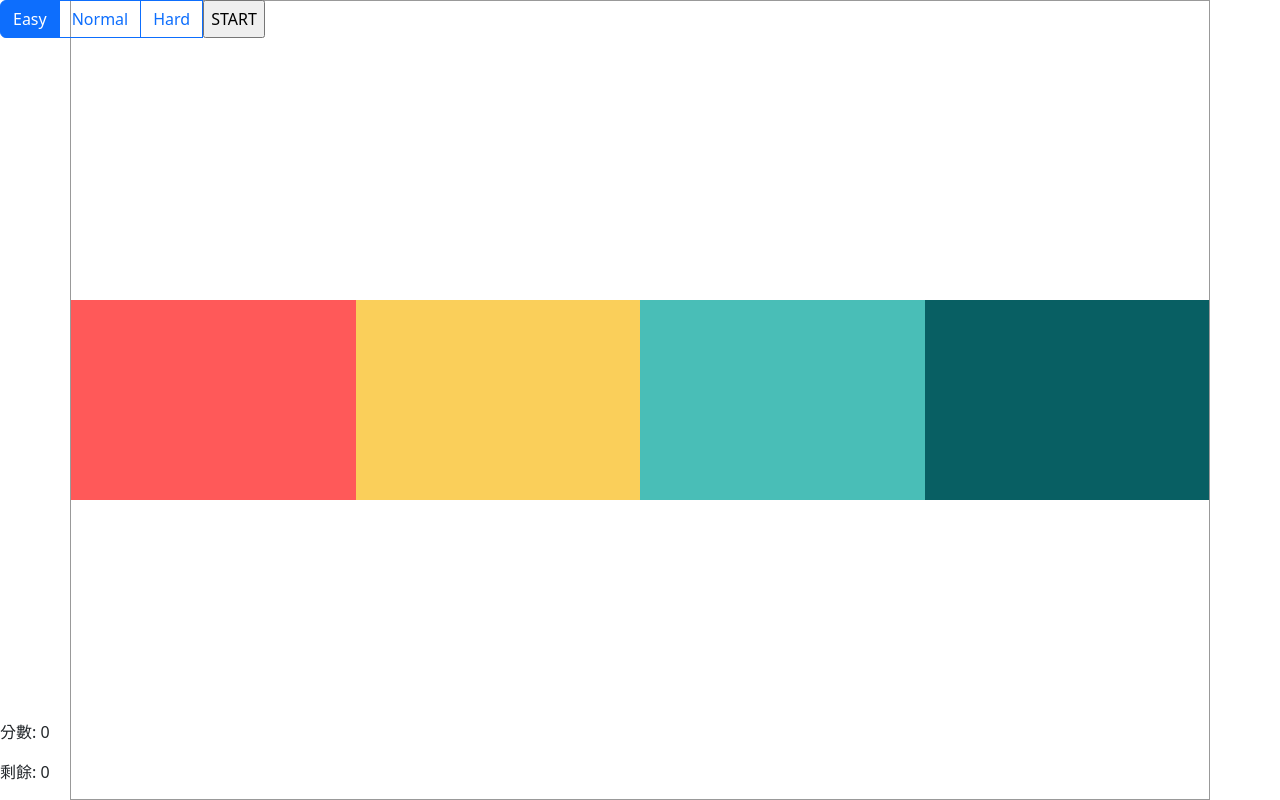
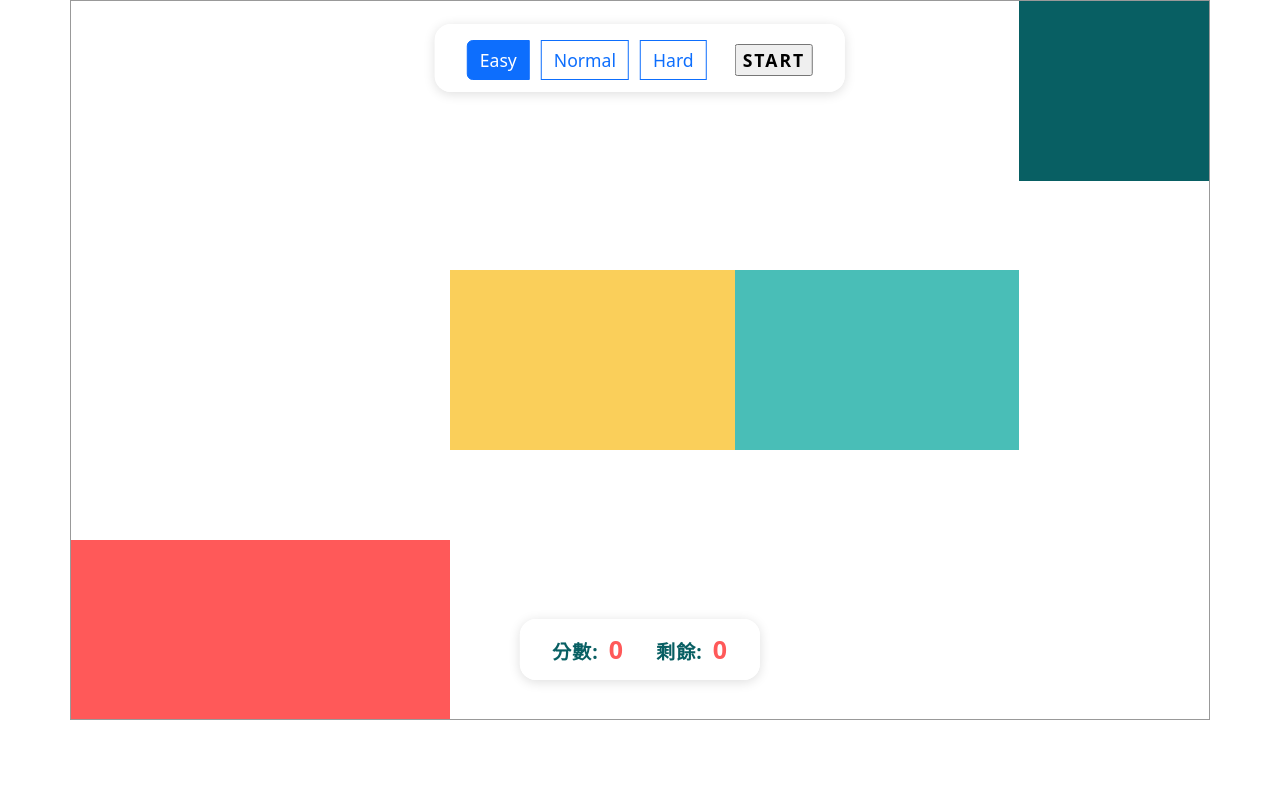
Before and after one commit to BobKuo/hw-jqgame, a plain HTML site: page index.html in a window 1280 px wide. Drawn offline with nearby package versions, Linux system fonts and the light colour scheme.

Commit message:
完成版

```diff
--- a/index.html
+++ b/index.html
@@ -17,11 +17,12 @@
     body {
       width: 100vw;
       height: 100vh;
+
     }
 
     #game {
       border: 1px solid #999;
-      height: 100%;
+      height: 90%;
       padding: 0;
 
       position: relative;
@@ -101,16 +102,68 @@
 
     #game-menu {
       position: fixed;
-      top: 0;
-      left: 0;
-      z-index: 1;
+      top: 24px;
+      left: 50%;
+      transform: translateX(-50%);
+      z-index: 10;
+      background: rgba(255, 255, 255, 0.95);
+      border-radius: 16px;
+      box-shadow: 0 2px 12px #0002;
+      padding: 16px 32px 12px 32px;
+      display: flex;
+      gap: 12px;
+      align-items: center;
+    }
+
+    #game-menu label,
+    #game-menu input[type="button"] {
+      margin-bottom: 0;
+      font-size: 1.1rem;
+    }
+
+    #game-menu input[type="button"] {
+      margin-left: 16px;
+      font-weight: bold;
+      letter-spacing: 2px;
     }
 
     #score-board {
       position: fixed;
-      bottom: 0;
-      left: 0;
-      z-index: 1;
+      bottom: 15%;
+      left: 50%;
+      transform: translateX(-50%);
+      z-index: 10;
+      background: rgba(255, 255, 255, 0.95);
+      border-radius: 16px;
+      box-shadow: 0 2px 12px #0002;
+      padding: 12px 32px;
+      font-size: 1.2rem;
+      display: flex;
+      gap: 32px;
+      align-items: center;
+      min-width: 220px;
+      justify-content: center;
+    }
+
+    #score-board p {
+      margin: 0;
+      font-weight: bold;
+      color: #085f63;
+      letter-spacing: 1px;
+    }
+
+    #score-board span {
+      color: #ff5959;
+      font-size: 1.3em;
+      margin-left: 4px;
+    }
+
+    #score-board.in-game {
+      position: absolute;
+      left: 50%;
+      bottom: 0px;
+      transform: translateX(-50%);
+      z-index: 20;
     }
   </style>
 </head>
@@ -131,19 +184,20 @@
 
   </div>
 
+
   <div id="score-board">
     <p>分數: <span id="text-score">0</span></p>
     <p>剩餘: <span id="text-time">0</span></p>
   </div>
 
-
   <div id="game" class="container">
     <div class="row w-100 h-100 g-0 align-items-center position-absolute">
-      <div class="place col-3 h-25 bg-color1"></div>
+      <div class="place col-4 h-25 bg-color1 align-self-end"></div>
       <div class="place col-3 h-25 bg-color2"></div>
       <div class="place col-3 h-25 bg-color3"></div>
-      <div class="place col-3 h-25 bg-color4"></div>
+      <div class="place col-2 h-25 bg-color4 align-self-start"></div>
     </div>
+
   </div>
 
 
@@ -152,13 +206,17 @@
   <script>
 
     // 遊戲設定
+    const DROP_SLOW = 3
+    const DROP_NORMAL = 2
+    const DROP_FAST = 1
     const GAME_TIME = 60
-    const LIFE_TIME = 10
-    const DROP_INTERVAL = 1
+    const LIFE_TIME = 5
 
     const game_width = $('#game').width()
     const game_height = $('#game').height()
     const ball_catogory = ['ball-1', 'ball-2', 'ball-3', 'ball-4']
+    const score_list = [1, 2, 5, 10]
+    let ballTimers = [];
 
     // 分數
     let score = 0
@@ -166,50 +224,11 @@
     let timeLeft = 0
     // 計時器
     let timer = 0
-    // 最高分
-    const highscore = {
-      name: '-',
-      score: 0
-    }
+
     // 拖曳物件
     let draggingObj = null;
 
-    // 遊戲開始
-    $('#btn-start').on('click', function () {
-      // 隱藏按鈕
-      $('.btn-group').hide()
-
-      // 重設分數
-      score = 0
-      $('#text-score').text(score)
-      // 重設遊戲時間
-      timeLeft = GAME_TIME
-      $('#text-time').text(timeLeft)
-
-      //
-      const _this = this
-      timer = setInterval(function () {
-        // 倒數
-        timeLeft--
-        $('#text-time').text(timeLeft)
-
-        // 時間到
-        if (timeLeft == 0) {
-          // 停止計時器
-          clearInterval(timer)
-          clearInterval(drop_timer)
-
-          // 顯示開始按鈕
-          $('.btn-group').show()
-
-          // 清空區域
-          $('.target').remove()
-
-          //
-          draggingObj = null
-        }
-      }, 1000)
-
+    // 球落下
     const computeDropTime = (height) => {
       return Math.sqrt(height / 50)
     }
@@ -220,8 +239,13 @@
       const randomIndex = Math.floor(Math.random() * ball_catogory.length)
       const randomClass = ball_catogory[randomIndex]
 
-        const ball = $('<div class="target"></div>').addClass(randomClass)
-        ball.data('typeIdx', randomIndex)
+      // 設定每種球的分數（依你的規則）
+      const ball_score = score_list[randomIndex]
+
+      const ball = $('<div class="target"></div>')
+        .addClass(randomClass)
+        .data('typeIdx', randomIndex)
+        .data('score', ball_score)
 
       $('#game').append(ball)
 
@@ -248,15 +272,19 @@
           clearInterval(ballTimer)
           ball.fadeOut(200, function () {
             // 懲罰
-              const ball_score = 4 - Number(ball.data('typeIdx'))
+            console.log('ball_score 減分: ', ball_score)
+
             score -= ball_score
-              console.log(score)
+            console.log('減分後: ', score)
             $('#text-score').text(score);
             //
             $(this).remove()
           })
         }
       }, 1000)
+      ball.data('timer', ballTimer)
+
+      ballTimers.push(ballTimer);
 
       gsap
         .to(ball, {
@@ -266,7 +294,61 @@
         })
     }
 
-      let drop_timer = setInterval(dropBall, DROP_INTERVAL * 1000)
+    // 遊戲開始
+    $('#btn-start').on('click', function () {
+      // 隱藏按鈕
+      $('.btn-group').hide()
+
+      //
+      $('#score-board').addClass('in-game');
+
+      // 根據難度設定球落下速度
+      let drop_interval = DROP_SLOW; // 預設 easy
+      if ($('#btnradio2').is(':checked')) {
+        drop_interval = DROP_NORMAL; // normal
+      } else if ($('#btnradio3').is(':checked')) {
+        drop_interval = DROP_FAST; // hard
+      }
+
+      // 重設分數
+      score = 0
+      $('#text-score').text(score)
+      // 重設遊戲時間
+      timeLeft = GAME_TIME
+      $('#text-time').text(timeLeft)
+
+      //
+      const _this = this
+      timer = setInterval(function () {
+        // 倒數
+        timeLeft--
+        $('#text-time').text(timeLeft)
+
+        // 時間到
+        if (timeLeft == 0) {
+          // 停止計時器
+          clearInterval(timer)
+          clearInterval(drop_timer)
+
+          // 停止所有球的倒數計時器
+          ballTimers.forEach(id => clearInterval(id));
+          ballTimers = []; // 清空
+
+          // 顯示開始按鈕
+          $('.btn-group').show()
+
+          // 清空區域
+          $('.target').remove()
+
+          //
+          draggingObj = null
+
+          // 遊戲結束時移回畫面中央
+          $('#score-board').removeClass('in-game');
+        }
+      }, 1000)
+
+      let drop_timer = setInterval(dropBall, drop_interval * 1000)
       dropBall()
     })
 
@@ -308,7 +390,7 @@
 
       // 取得 ball 和 place 的位置
       console.log(Number(draggingObj.data('typeIdx')))
-      const ball_score = Number(draggingObj.data('typeIdx')) + 1
+      const ball_score = draggingObj.data('score')
       const objRect = draggingObj[0].getBoundingClientRect();
       const placeRect = $('.place')[draggingObj.data('typeIdx')].getBoundingClientRect();
 
@@ -321,9 +403,12 @@
 
       if (isInside) {
         // 球消失
+        clearInterval(draggingObj.data('timer'))
         draggingObj.remove();
         // 增加分數
+        console.log('ball_score 加分: ', ball_score)
         score += ball_score;
+        console.log('加分後: ', score)
         $('#text-score').text(score);
       } else {
 
```
Lines whose indentation alone changed are shown as unchanged.
